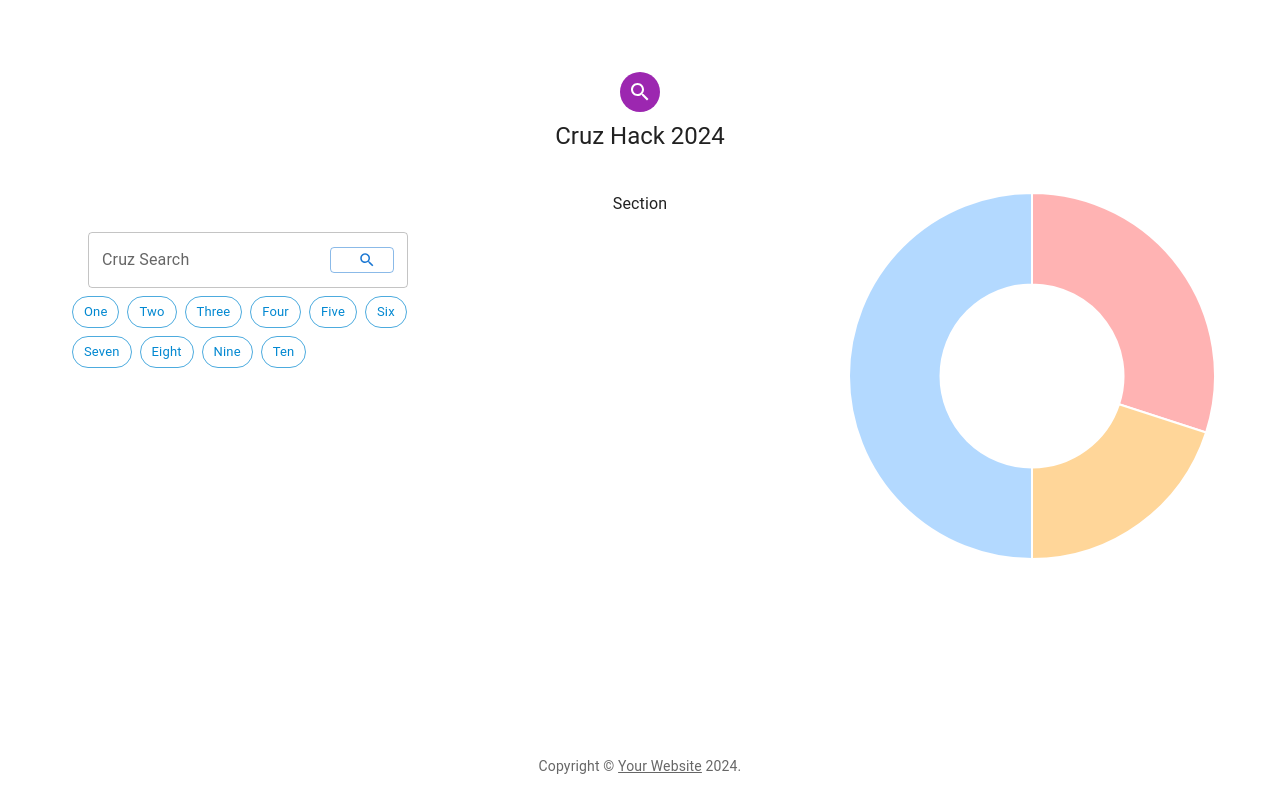
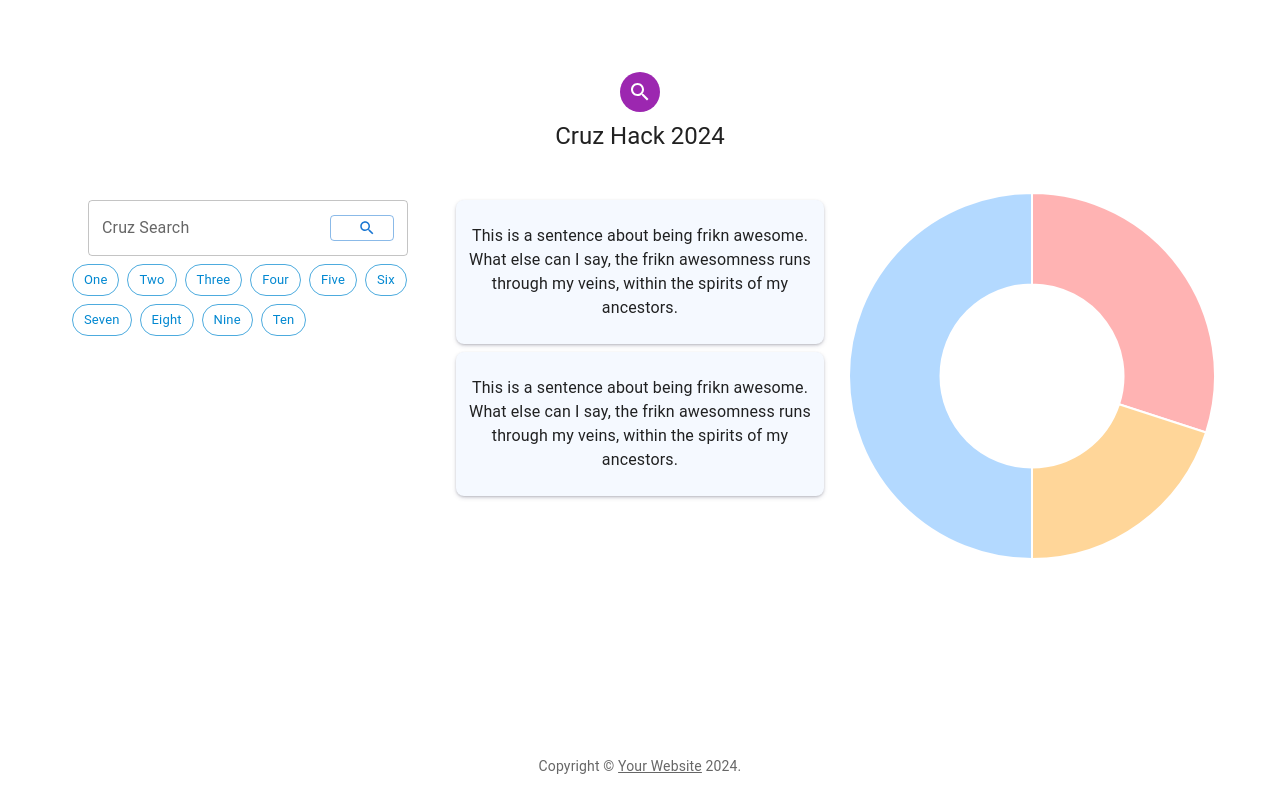
Before and after one commit to masaishi/web_CruzHacks2024, a Next.js app: page /Dashboard in a window 1280 px wide. Built offline with nearby package versions, Linux system fonts and the light colour scheme.

Commit message:
WIP coloring of paragraphs. Preparing for merge from main.

```diff
--- /dev/null
+++ b/src/components/Post.js
@@ -0,0 +1,79 @@
+import { Typography } from '@mui/material';
+import Box from '@mui/material/Box';
+
+/**
+ * Post component.
+ *
+ * @param {Object} props The properties passed to the component.
+ * @param {Object} props.post The post data containing sentence_id, sentiment, sentiment_score, and sentence_text.
+ *
+ * @returns {JSX.Element} The rendered Post component.
+ */
+
+
+
+// let sentiment_map = {
+//   joy: 'positive',
+//   surprise: 'positive',
+//   neutral: 'neutral',
+//   sadness: 'negative',
+//   fear: 'negative',
+//   disgust: 'negative',
+// };
+
+// function highlight_sentence(sentence_text, sentiment) {
+//   let text_color = 'black';
+//   switch (sentiment_map(sentiment)) {
+//     case 'positive':
+//       text_color = 'green';
+//       break;
+//     case 'neutral':
+//       text_color = 'black';
+//       break;
+//     case 'negative':
+//       text_color = 'red';
+//       break;
+//   }
+//   return (
+//     <Typography color={text_color} display={'inline'}>
+//       {sentence_text}
+//     </Typography>
+//   );
+// }
+
+// function highlight_post(post) {
+//   let colored_post = [];
+
+//   post.forEach((sentence) => {
+//     sentence_id = first_sentence[0];
+//     sentiment = first_sentence[1];
+//     sentiment_score = first_sentence[2];
+//     sentence_text = first_sentence[3];
+
+//     colored_post.push(highlight_sentence(sentence_text, sentiment));
+//   });
+
+//   return colored_post;
+// }
+
+export default function Post(props) {
+  return (
+    <Box
+      w={100}
+      my={1}
+      p={'0.5rem'}
+      borderRadius={2}
+      bgcolor={'#f5f9ff'}
+      boxShadow={
+        'rgba(50, 50, 93, 0.25) 0px 2px 5px -1px, rgba(0, 0, 0, 0.3) 0px 1px 3px -1px'
+      }
+    >
+      {/* <Typography variant='p'>{highlight_post(props.post)}</Typography> */}
+      <p>
+        This is a sentence about being frikn awesome. What else can I say, the
+        frikn awesomness runs through my veins, within the spirits of my
+        ancestors.
+      </p>
+    </Box>
+  );
+}
--- a/src/pages/Dashboard.js
+++ b/src/pages/Dashboard.js
@@ -12,7 +12,8 @@ import {
 import SearchIcon from '@mui/icons-material/Search';
 
 import GoogleSearchBar from '@/components/GoogleSearchBar';
-import ColoredChips from '@/components/chips';
+import ColoredChips from '@/components/ColoredChips';
+import Post from '@/components/Post';
 import PieChart from '@/components/PieChart';
 import Copyright from '@/components/Copyright';
 
@@ -39,7 +40,7 @@ function Dashboard() {
         <Typography component='h1' variant='h5'>
           Cruz Hack 2024
         </Typography>
-
+        <Box></Box>
         <Box
           width={'100%'}
           height={'75%'}
@@ -51,13 +52,14 @@ function Dashboard() {
             gap: 3,
           }}
         >
-          <Box marginTop={5} width={'100%'} height={'75%'}>
+          <Box marginTop={1} width={'100%'} height={'75%'} justifyContent={'left'}>
             <GoogleSearchBar />
             <ColoredChips />
           </Box>
 
           <Box width={'100%'} height={'75%'}>
-            <Typography>Section </Typography>
+            <Post />
+            <Post />
           </Box>
 
           <Box width={'100%'} height={'75%'}>
--- a/src/pages/temp.js
+++ b/src/pages/temp.js
@@ -1,7 +1,6 @@
-import ColoredChips from '../components/chips';
+import ColoredChips from '@/components/ColoredChips';
 import Box from '@mui/material/Box';
 
-import Chip from '@mui/material/Chip';
 import classes from '../styles/temp.module.css';
 
 const samples = [
```
Also changed, not shown: src/components/ColoredChips.js (renamed from src/components/chips.js, +0 -8 lines), src/components/posts.js (deleted).
